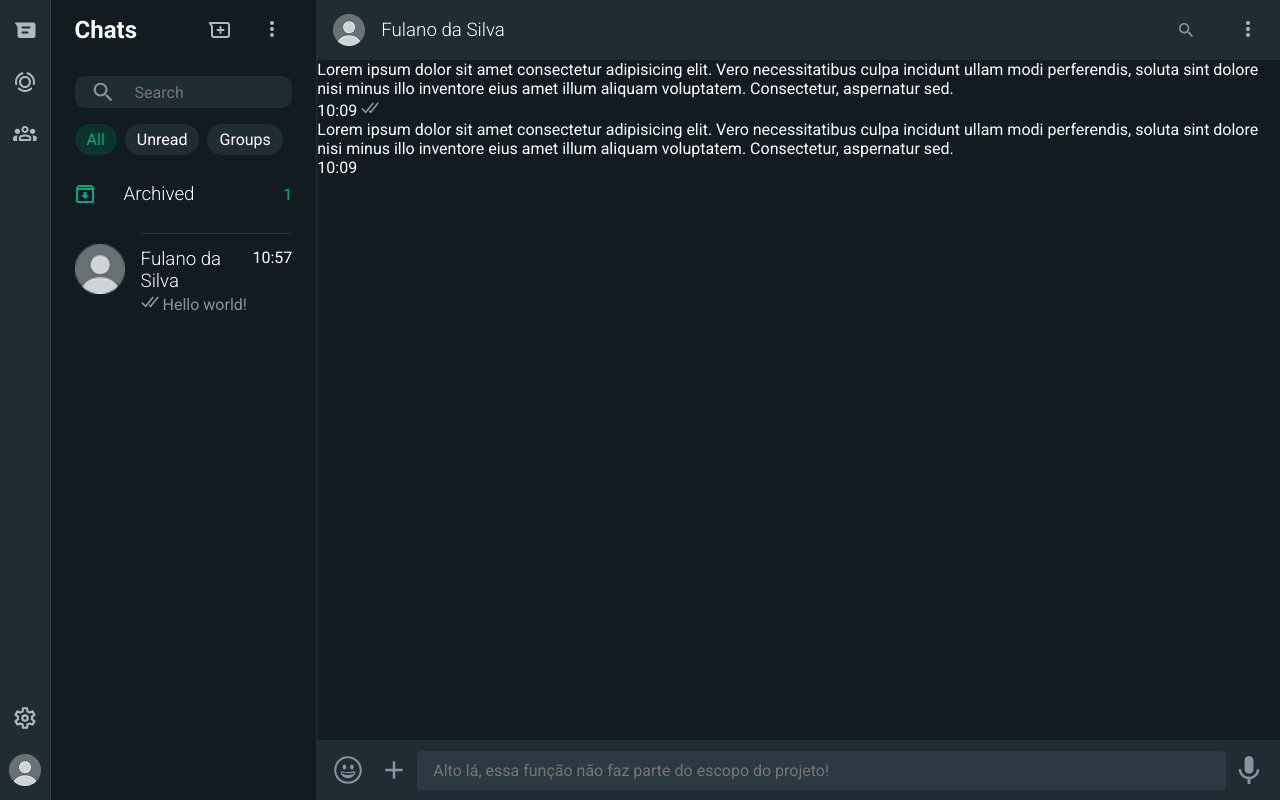
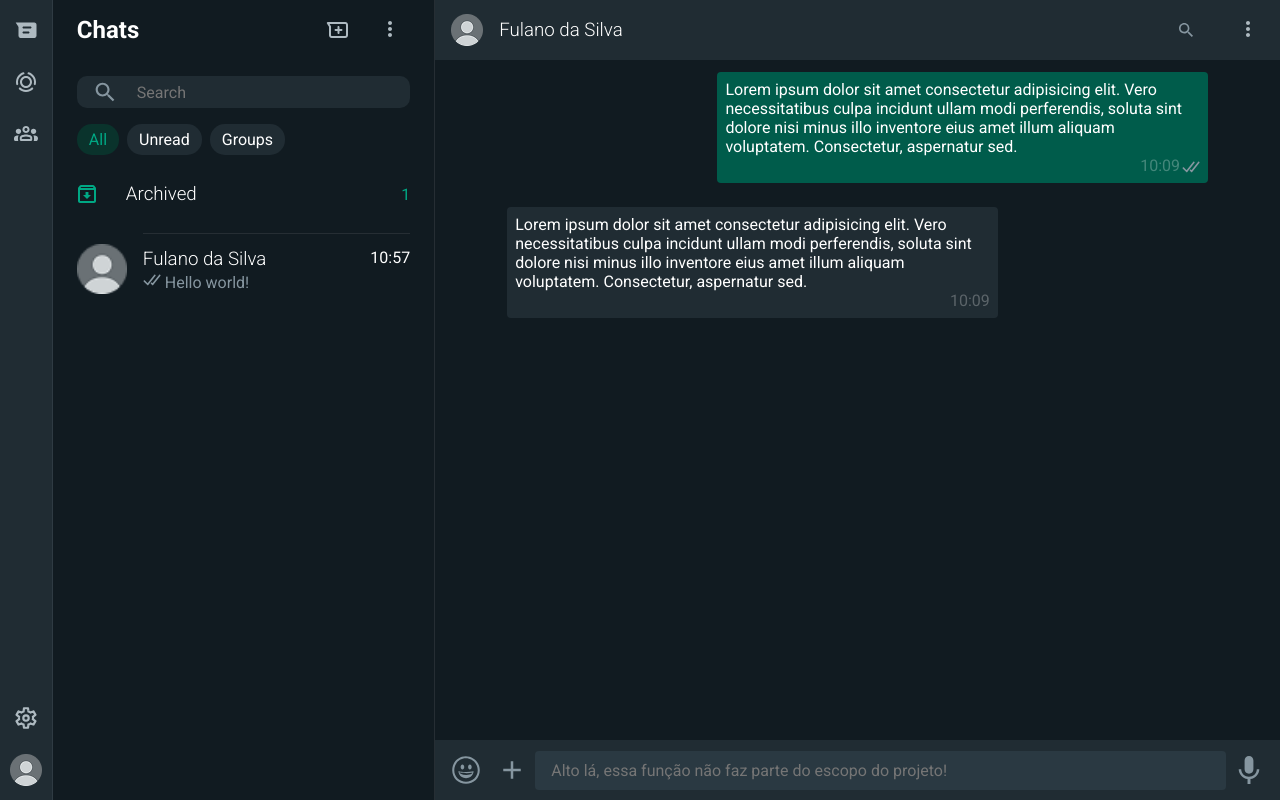
Before and after one commit to EdvanOAlves/17-API_WhatsappWeb_UI_Study, a plain HTML site: page index.html in a window 1280 px wide. Drawn offline with Linux system fonts and the light colour scheme.

Commit message:
style: add style formating for chat messages

```diff
--- a/style.css
+++ b/style.css
@@ -237,6 +237,7 @@ h3 {
 
 main {
     flex-grow: 3;
+    max-width: 66%;
     display: flex;
     flex-direction: column;
 }
@@ -294,6 +295,48 @@ main {
     margin: 4px;
 }
 
+/* CHAT BODY */
+
+.chat-body{
+    display: flex;
+    flex-direction: column;
+    gap: 12px;
+    padding-inline: 72px;
+    overflow: scroll;
+}
+
+.message{
+    margin-top: 12px;
+    display: flex;
+    flex-direction: column;
+    border-radius: 4px;
+    padding-inline: 8px;
+    padding-block: 8px;
+    max-width: 70%;
+
+}
+
+.message.sent{
+    align-self: flex-end;
+    background-color: #005C4B;
+}
+
+.message.received{
+    align-self: flex-start;
+    background-color: #202C33;
+}
+
+.message-data{
+    align-self: flex-end;
+    display: flex;
+    align-items: center;
+    gap: 2px;
+    color: rgba(255, 255, 255, 0.60);
+}
+.message-data span{
+    color: #FFF4
+}
+
 /* CHAT FOOTER (Para escrever mensagens) */
 
 .chat-footer{
```
